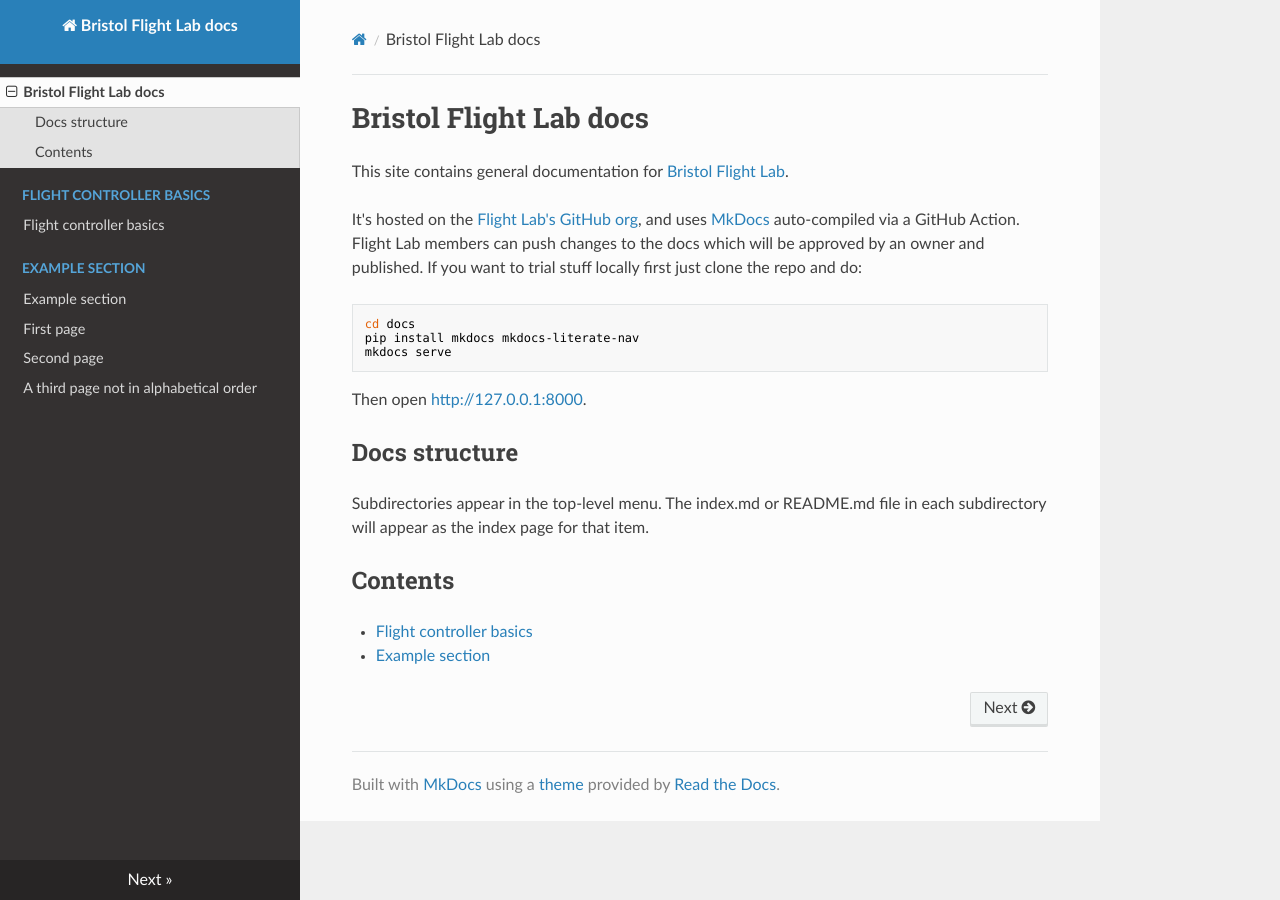
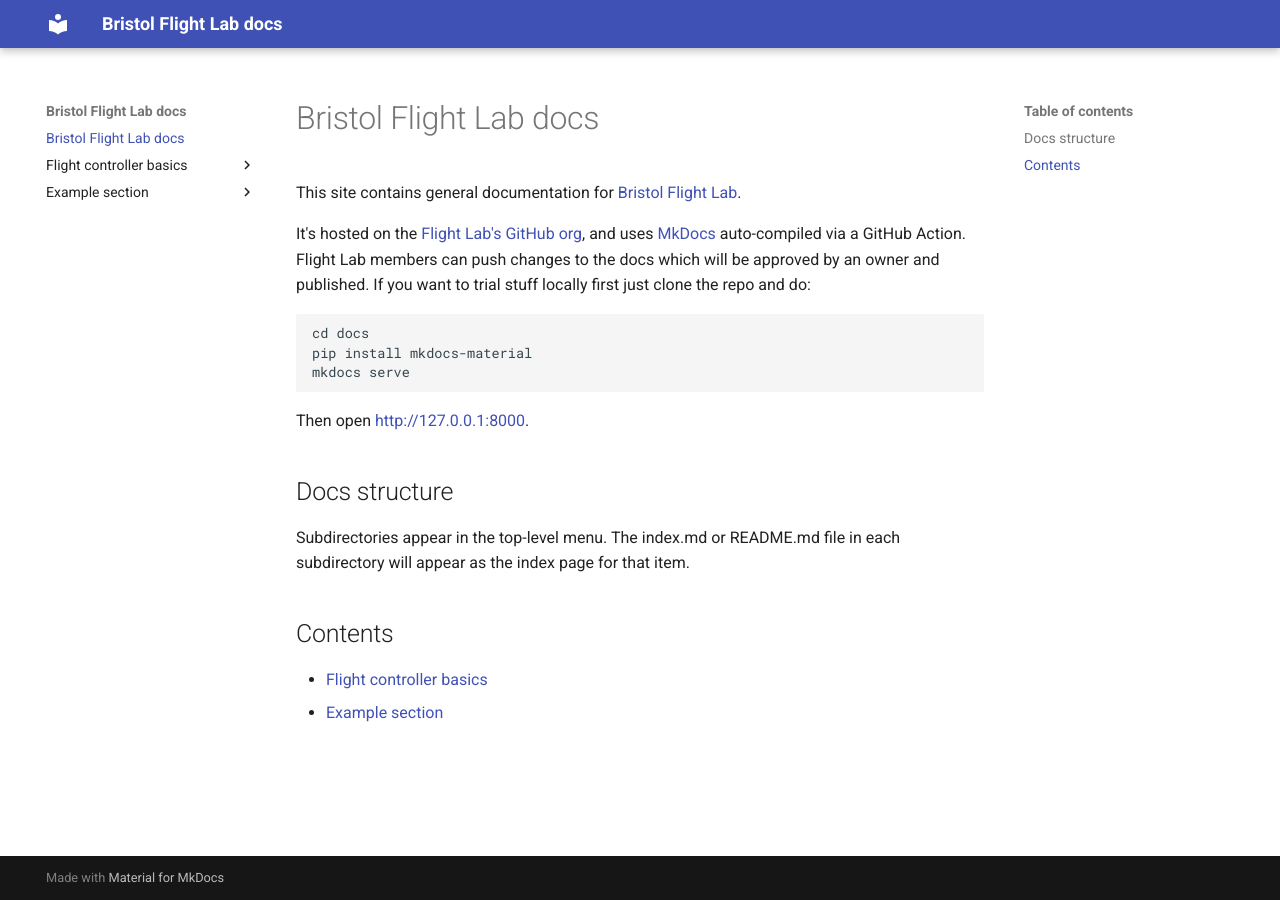
Before and after one commit to EthanSheehan/docs, an MkDocs documentation site: the page built from docs/index.md, in a window 1280 px wide. Built offline with MkDocs 1.6.1 and Material for MkDocs 9.7.7, drawn with Linux system fonts in a browser that asks for light colours; nearby versions of some CDN libraries.

Commit message:
changed to material theme, added ci

````diff
--- a/docs/index.md
+++ b/docs/index.md
@@ -6,7 +6,7 @@ It's hosted on the [Flight Lab's GitHub org](http://github.com/UoBFlightLab), an
 
 ```bash
 cd docs
-pip install mkdocs mkdocs-literate-nav
+pip install mkdocs-material
 mkdocs serve
 ```
 
--- a/mkdocs.yml
+++ b/mkdocs.yml
@@ -1,5 +1,5 @@
 site_name: 'Bristol Flight Lab docs'
-theme: readthedocs
+theme: material
 
 plugins:
   - literate-nav:
````
Also changed, not shown: docs/.github/workflows/ci.yml (added, +28 -0 lines).
